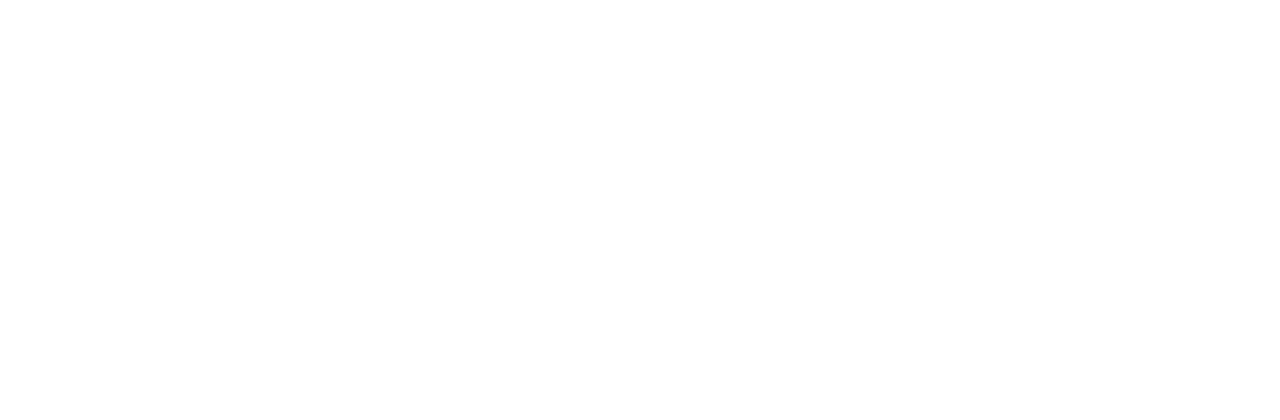
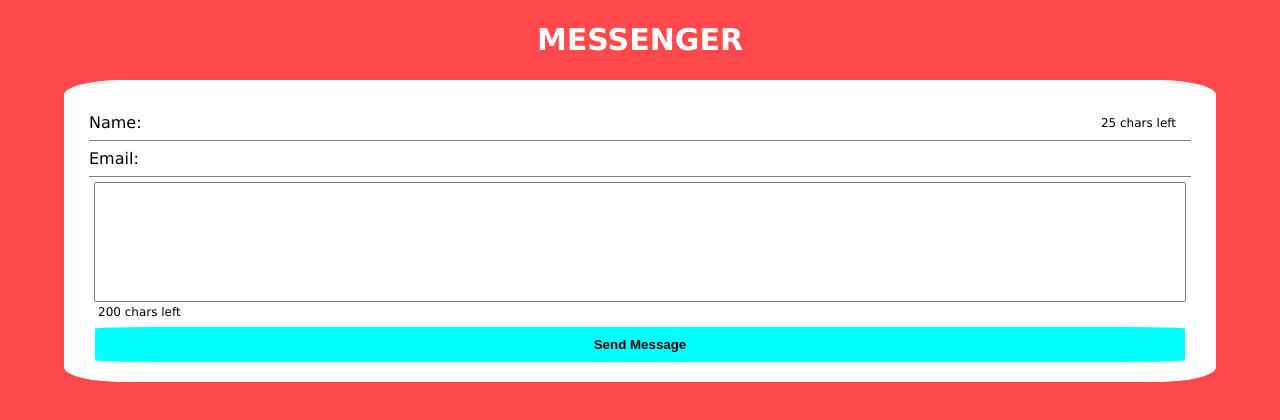
Before and after one commit to canosaer/character-limiter, a website: page index.html in a window 1280 px wide. Drawn offline with Linux system fonts and the light colour scheme; files that its build step writes are made by us from their sources.

Commit message:
basic functionality

```diff
--- a/index.html
+++ b/index.html
@@ -14,31 +14,31 @@
 
 <body>
 
-	<!-- <form>
-		<p>
-			<strong>Requirements:</strong>
-			<ul>
-				<li>don't do anything if data-limit attribute is not present</li>
-				<li>add "X chars left" next to the input field</li>
-				<li>update the chars left as the user enters them</li>
-				<li>turn the message red (by default) when < 10 are left</li>
-				<li>prevent further entry when limit is reached</li>
-				<li>allow override of message color</li>
-			</ul>
-		</p>
-		<p>
-			<label>Name</label>
-			<input name="name" data-limit="25" />
-		</p>
-		<p>
-			<label>Email</label>
-			<input name="email" />
-		</p>
-		<p>
-			<label>Message</label>
-			<textarea name="message" data-limit="200"></textarea>
-		</p>
-	</form> -->
+
+	<header class="header">
+		<h1 class="header__text">Messenger</h1>
+	</header>
+
+	<form class="compose">
+		<div class="input-row">
+			<label class="input-row__text">Name: </label>
+			<input class="input-row__input" name="name" data-limit="25" />
+			<p class="char-usage char-usage_name">
+				<span class="char-usage__count char-usage__count_name"></span> chars left
+			</p>
+		</div>
+		<div class="input-row">
+			<label class="input-row__text">Email: </label>
+			<input type="email" class="input-row__input" name="email" />
+		</div>
+		<div class="message-field">
+			<textarea name="message" class="message-field__input" data-limit="200"></textarea>
+			<p class="char-usage char-usage_message">
+				<span class="char-usage__count char-usage__count_message"></span> chars left
+			</p>
+		</div>
+		<button class="compose__send-button">Send Message</button>
+	</form>
 
 	<script src="dist/js/char-limiter.js"></script>
 	<script src="dist/js/main.js"></script>
--- a/src/js/char-limiter.js
+++ b/src/js/char-limiter.js
@@ -12,8 +12,9 @@ class CharLimiter{
     element = null
     options = {}
     DEFAULTS = {
-        limits: 10,
-        messageColor: `red`
+        limit: 10,
+        messageColor: `red`,
+        warningAt: 10
     }
 
     /**
@@ -32,27 +33,38 @@ class CharLimiter{
         }
         this.options.limit = parseInt(this.options.limit)
 
-        console.log(`CharLimiter()`, element, options, this.options)
-
         this.setup()
     }
 
     setup() {
         // add a new message field to the DOM
-        const message = document.createElement(`span`)
-        message.classList.add(`message`)
-        message.textContent = `${this.options.limit} chars left`
-        this.element.parentNode.appendChild(message)
+        // const message = document.createElement(`span`)
+        // message.classList.add(`message`)
+        // message.textContent = `${this.options.limit} chars left`
+        // this.element.parentNode.appendChild(message)
 
         // setup an event listener on the input element
+
+        const charUsageSpans = document.querySelectorAll(`.char-usage__count`)
+        const allINPUTS = document.querySelectorAll(`[data-limit]`)
+
+        let j=0
+
+        for(let i=0;i<allINPUTS.length;i++){
+            charUsageSpans[i].textContent = allINPUTS[i].dataset.limit
+        }
+
+        this.handleKeyUp = (evt) => {
+            const curValue = this.element.value
+            const curCount = curValue.length
+            for(let i=0;i<allINPUTS.length;i++){
+                if (allINPUTS[i] === this.element) {j=i}
+            }
+            charUsageSpans[j].textContent = this.options.limit - curCount;
+        }
+
         this.element.addEventListener(`keyup`, this.handleKeyUp)
 
-        handleKeyUp = (evt) => {
-            // console.log(`keyup`, evt, this)
 
-            const curValue = this.element.value
-            const curCount = curValue.length
-            console.length()
-        }
     }
 }
--- a/src/js/main.js
+++ b/src/js/main.js
@@ -1,5 +1,5 @@
 const allInputFields = document.querySelectorAll(`[data-limit]`)
 
 allInputFields.forEach((element) => {
-    const charLimited1 = new CharLimiter(element, element.dataset)
+    const charLimited = new CharLimiter(element, element.dataset)
 })
--- a/src/scss/main.scss
+++ b/src/scss/main.scss
@@ -7,29 +7,104 @@ AUTHOR:		Your Name Here
 TABLE OF CONTENTS:
 
 0. Reset
-1. Main Layout
-2. Content
+1. STYLES
 
 ==============================================
 */
 
 /* 0. Reset ================================= */
-@import 'reset';
+@use 'reset';
 
 
-/* 1. Main Layout ================================= */
+/* 1. STYLES ================================= */
 
 * {
 	box-sizing: border-box;
 }
 
+body{
+	background: #ff494c;
+	font-family:'Lucida Sans', 'Lucida Sans Regular', 'Lucida Grande', 'Lucida Sans Unicode', Geneva, Verdana, sans-serif;
+	display: flex;
+	flex-direction: column;
+}
 
+.header{
+	display: flex;
+	justify-content: center;
+	padding: 25px;
 
+	&__text{
+		font-size: 1.875rem;
+		font-weight: bold;
+		text-transform: uppercase;
+		color:white;
+	}
+}
 
+.compose{
+	background: white;
+	margin: auto;
+	width: 90%;
+	border-radius: 5%;
+	display: flex;
+	flex-direction: column;
+	padding: 25px 25px 20px;
 
+	&__send-button{
+		border-radius: 5%;
+		border: none;
+		width: 99%;
+		padding: 10px;
+		align-self: center;
+		cursor: pointer;
+		background: cyan;
+		font-weight: bold;
 
-/* 2. Content ================================= */
+		&:hover{
+			filter:brightness(97%);
+		}
+	}
 
-.message{
+}
+
+.input-row{
+	border-bottom: gray 1px solid;
+	display: flex;
+	align-items: center;
+
+	&__input{
+		border: none;
+		outline: none;
+		padding: 10px;
+		width: 78%;
+	}
+}
+
+.char-usage{
 	font-size: 0.75rem;
+
+	&_name{
+		margin: 0px 15px 0px auto;
+	}
+
+	&_message{
+		padding: 4px;
+	}
 }
+
+.message-field{
+	display: flex;
+	padding: 5px;
+	flex-direction: column;
+
+	&__input{
+		width: 100%;
+		margin: 0px 0px;
+		padding: 10px;
+		font-size: 1.25rem;
+		resize: none;
+		height: 120px;
+	}
+
+}
```
Also changed, not shown: dist/css/main.css, dist/js/char-limiter.js, mock.png (added), 3 other files.
